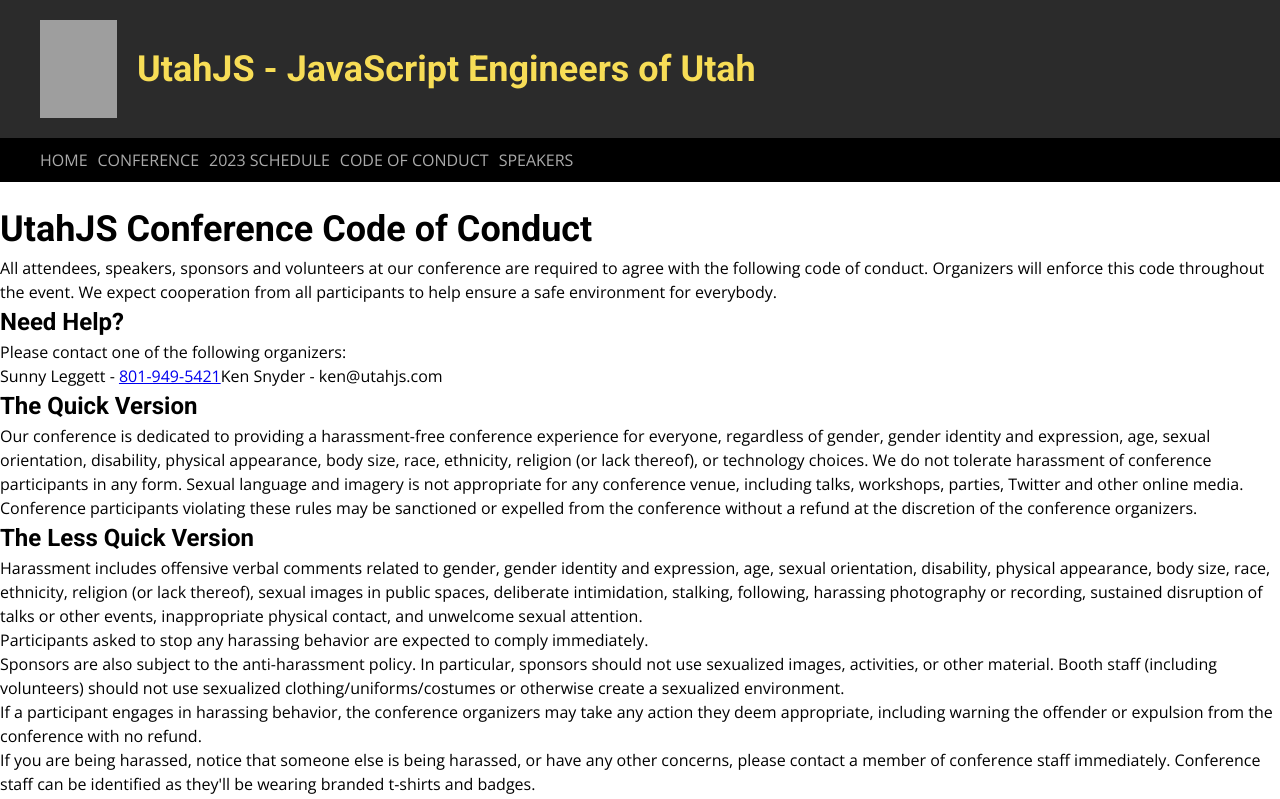
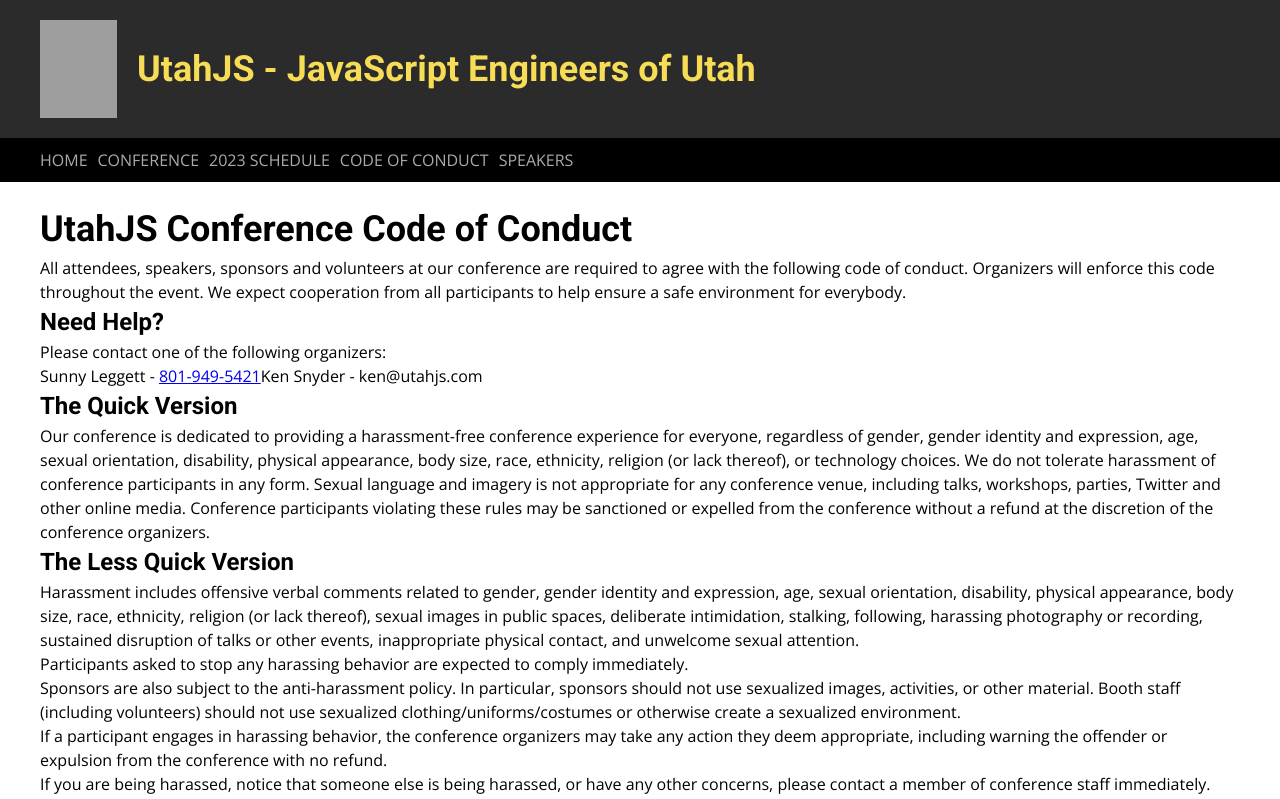
Before and after one commit to FreeCodeCamp-SLC/utahjs-website, a Next.js app in the folder next/: page /conduct in a window 1280 px wide. Shown: the top 799 px of the page. Built offline with nearby package versions, Linux system fonts and the light colour scheme; grey boxes are pictures that could not be loaded.

Commit message:
Created groundwork for the code of conduct page

```diff
--- a/next/src/app/conduct/page.module.scss
+++ b/next/src/app/conduct/page.module.scss
@@ -1,6 +1,6 @@
-// @import '../../styles/mixins';
+@import '../../styles/mixins';
 
 .container {
-	// @include container;
+	@include container;
 	padding: 2rem 0;
 }
```
